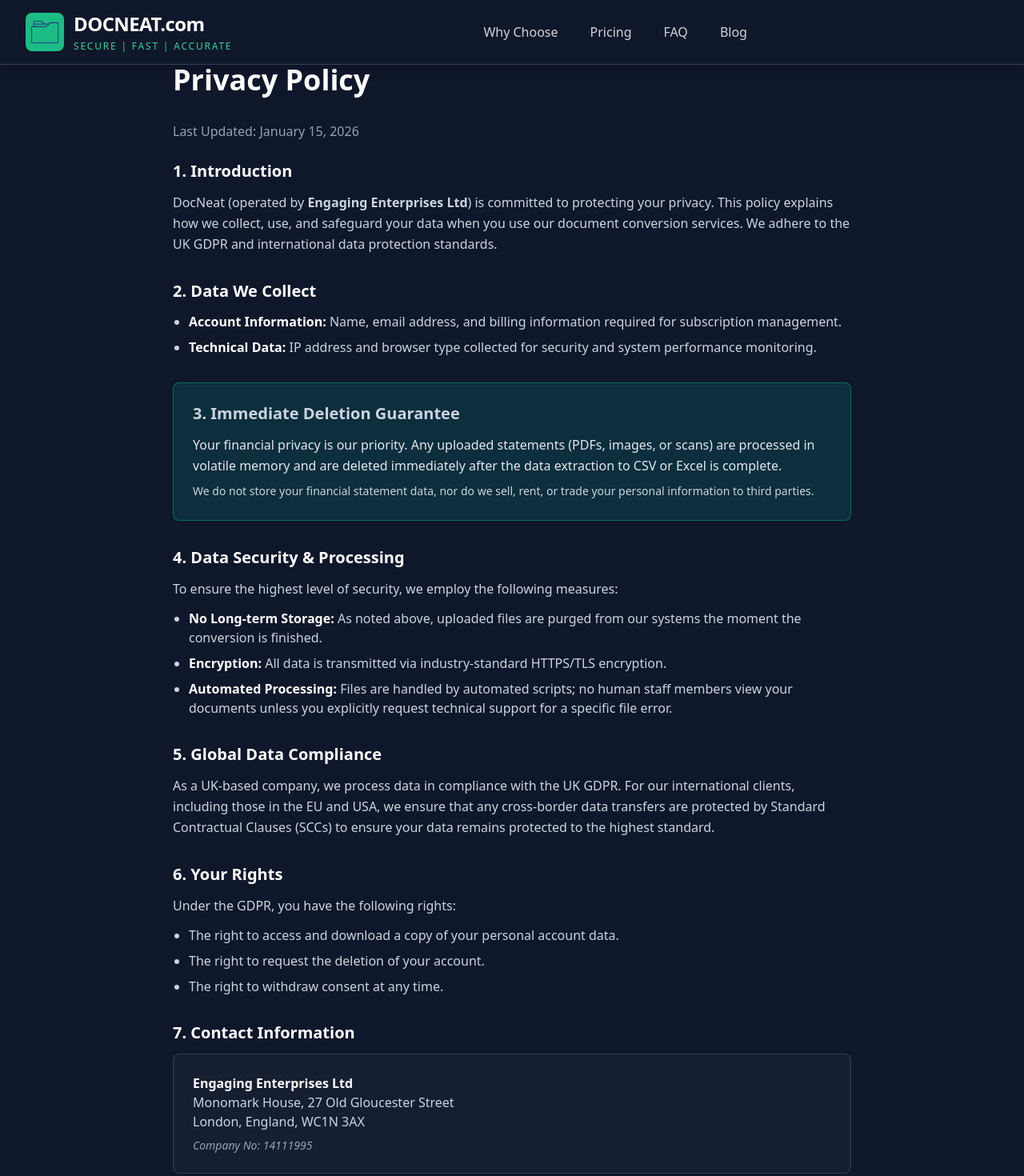
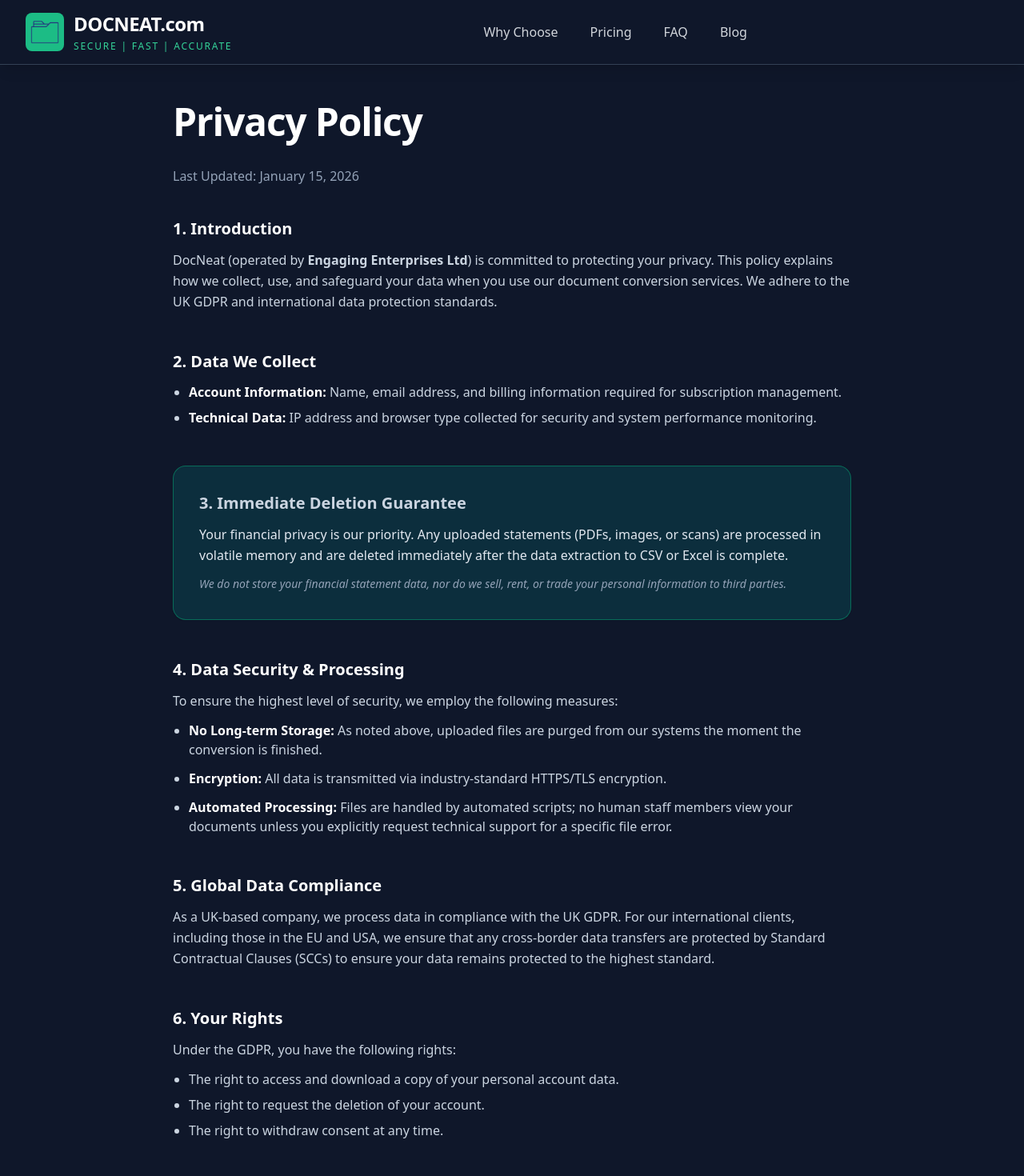
Before and after one commit to timarmstead/docneat-frontend, a Next.js app: page /privacy in a window 1280 px wide. Shown: the top 1470 px of the page at 80% size. Built offline with nearby package versions, Linux system fonts and the light colour scheme.

Commit message:
Update page.tsx

```diff
--- a/app/privacy/page.tsx
+++ b/app/privacy/page.tsx
@@ -7,14 +7,15 @@ export const metadata = {
 
 export default function PrivacyPage() {
   return (
-    <div className="max-w-4xl mx-auto px-6 py-12 md:py-20 text-slate-300">
-      <h1 className="text-3xl md:text-4xl font-bold mb-8 text-white">Privacy Policy</h1>
+    /* Increased top padding (pt-24 and md:pt-32) to fix navbar clutter */
+    <div className="max-w-4xl mx-auto px-6 pt-24 pb-12 md:pt-32 md:pb-20 text-slate-300">
+      <h1 className="text-3xl md:text-5xl font-bold mb-8 text-white tracking-tight">Privacy Policy</h1>
 
-      <p className="mb-6 text-slate-400">
+      <p className="mb-10 text-slate-400">
         Last Updated: January 15, 2026
       </p>
 
-      <section className="space-y-8">
+      <section className="space-y-12">
         <div>
           <h2 className="text-xl font-semibold mb-3 text-white">1. Introduction</h2>
           <p className="leading-relaxed">
@@ -30,12 +31,12 @@ export default function PrivacyPage() {
           </ul>
         </div>
 
-        <div className="bg-mint-900/20 p-6 rounded-lg border border-mint-500/30">
-          <h2 className="text-xl font-semibold mb-3 text-mint-400">3. Immediate Deletion Guarantee</h2>
+        <div className="bg-mint-900/20 p-8 rounded-2xl border border-mint-500/30 shadow-sm">
+          <h2 className="text-xl font-semibold mb-3 text-mint-400 font-bold">3. Immediate Deletion Guarantee</h2>
           <p className="leading-relaxed text-slate-200 font-medium">
             Your financial privacy is our priority. Any uploaded statements (PDFs, images, or scans) are processed in volatile memory and are deleted immediately after the data extraction to CSV or Excel is complete.
           </p>
-          <p className="leading-relaxed text-slate-300 mt-2 text-sm">
+          <p className="leading-relaxed text-slate-400 mt-3 text-sm italic">
             We do not store your financial statement data, nor do we sell, rent, or trade your personal information to third parties.
           </p>
         </div>
@@ -45,7 +46,7 @@ export default function PrivacyPage() {
           <p className="leading-relaxed mb-3">
             To ensure the highest level of security, we employ the following measures:
           </p>
-          <ul className="list-disc pl-5 space-y-2">
+          <ul className="list-disc pl-5 space-y-3">
             <li><strong className="text-white">No Long-term Storage:</strong> As noted above, uploaded files are purged from our systems the moment the conversion is finished.</li>
             <li><strong className="text-white">Encryption:</strong> All data is transmitted via industry-standard HTTPS/TLS encryption.</li>
             <li><strong className="text-white">Automated Processing:</strong> Files are handled by automated scripts; no human staff members view your documents unless you explicitly request technical support for a specific file error.</li>
@@ -73,11 +74,11 @@ export default function PrivacyPage() {
 
         <div>
           <h2 className="text-xl font-semibold mb-3 text-white">7. Contact Information</h2>
-          <div className="bg-slate-800/50 p-6 rounded-lg border border-slate-700">
-            <p className="font-bold text-white">Engaging Enterprises Ltd</p>
-            <p>Monomark House, 27 Old Gloucester Street</p>
-            <p>London, England, WC1N 3AX</p>
-            <p className="mt-2 text-sm italic text-slate-400">Company No: 14111995</p>
+          <div className="bg-slate-800/40 p-8 rounded-2xl border border-slate-700/50 shadow-inner">
+            <p className="font-bold text-white text-lg mb-1">Engaging Enterprises Ltd</p>
+            <p className="text-slate-300">Monomark House, 27 Old Gloucester Street</p>
+            <p className="text-slate-300">London, England, WC1N 3AX</p>
+            <p className="mt-4 text-xs font-mono tracking-widest text-slate-500 uppercase">Company No: 14111995</p>
           </div>
         </div>
       </section>
```
